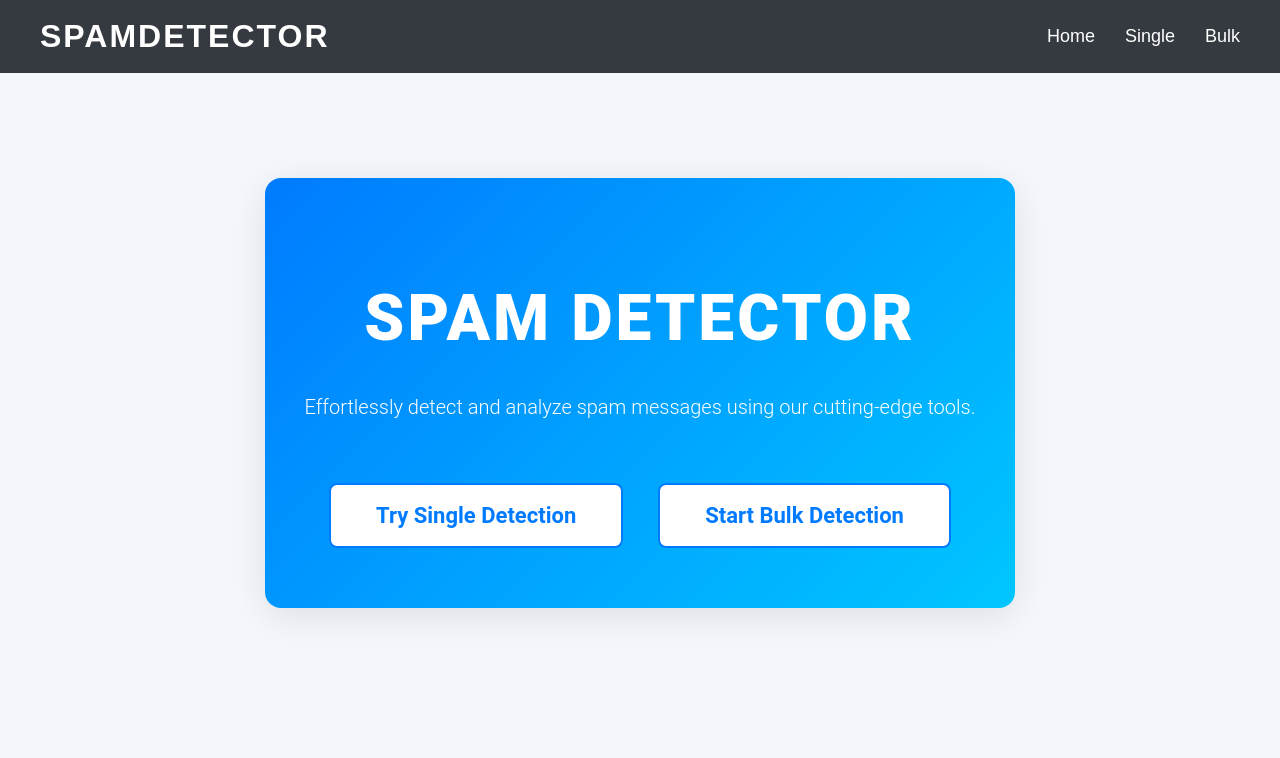
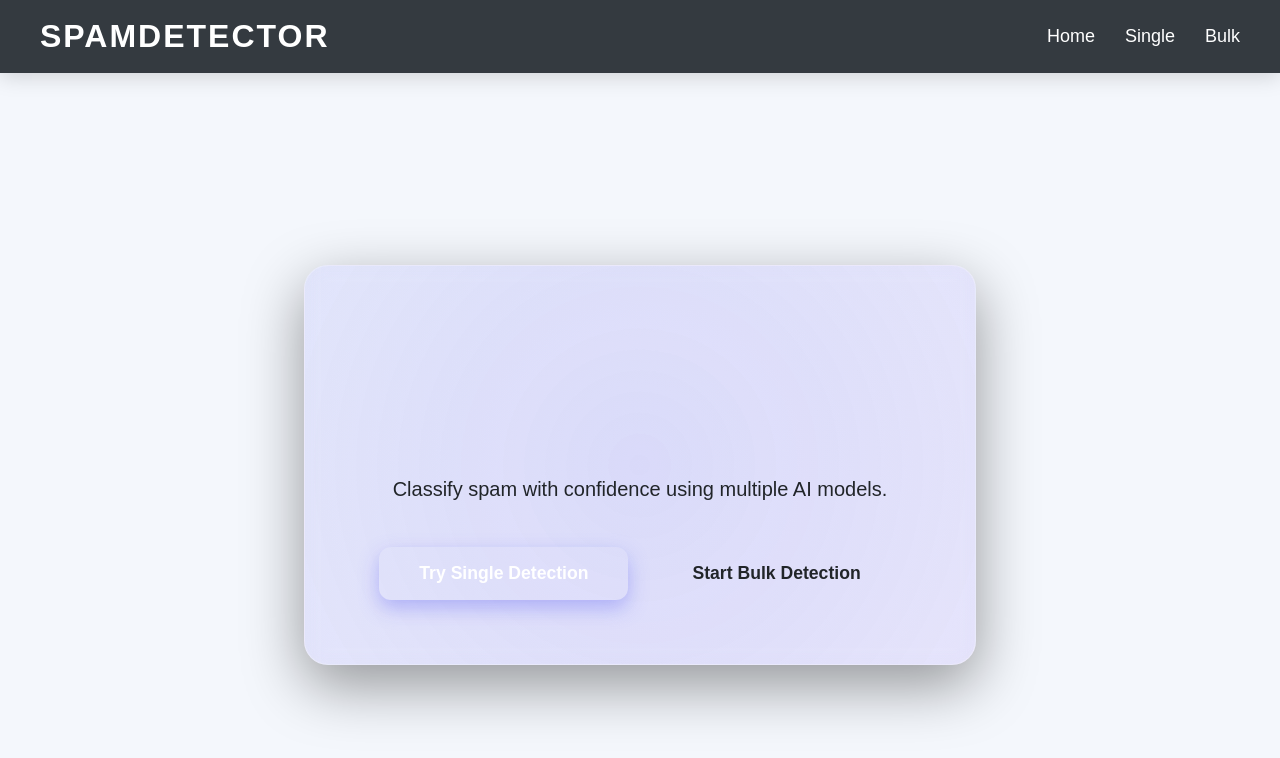
Before and after one commit to AnirudhV16/SpamCheck, a React (Vite) app: page / in a window 1280 px wide. Shown: the top 758 px of the page. Built offline with nearby package versions, Linux system fonts and the light colour scheme; the HTML template or start-up script is replaced by a standard one.

Commit message:
home page update , new style

```diff
--- a/src/components/home/Home.css
+++ b/src/components/home/Home.css
@@ -1,113 +1,106 @@
-/* HomePage.css */
+
 .homepage {
     display: flex;
     justify-content: center;
     align-items: center;
-    height: 80vh;
-    background-color: #f4f7fc;
-    text-align: center;
-    font-family: 'Roboto', sans-serif;
-    /* Smooth font for better readability */
+    min-height: calc(100vh - 80px);
+    padding: 2rem;
 }
 
 .hero-section {
-    max-width: 90%;
-    min-width: 45%;
-    /* Increased the max-width to make it wider */
-    /*min-height: 80vh;*/
-    /* Increased height for a taller section */
-    padding: 60px 40px;
-    /* Increased padding for more space inside */
-    background: linear-gradient(135deg, #007bff, #00c6ff);
-    /* Beautiful gradient background */
-    color: white;
-    border-radius: 16px;
-    box-shadow: 0 8px 40px rgba(0, 0, 0, 0.1);
-    transition: transform 0.3s ease;
-    display: flex;
-    flex-direction: column;
-    justify-content: center;
-    align-items: center;
+    max-width: 900px;
+    padding: 4rem 3rem;
+    background: linear-gradient(135deg, rgba(99, 102, 241, 0.1), rgba(139, 92, 246, 0.1));
+    backdrop-filter: blur(10px);
+    border: 1px solid rgba(255, 255, 255, 0.1);
+    border-radius: 24px;
+    box-shadow: 0 20px 60px rgba(0, 0, 0, 0.4);
     text-align: center;
     position: relative;
+    overflow: hidden;
 }
 
-/* Hero section hover effect */
-/*.hero-section:hover {
-    transform: translateY(-5px);
-}*/
+.hero-section::before {
+    content: '';
+    position: absolute;
+    top: -50%;
+    right: -50%;
+    width: 200%;
+    height: 200%;
+    background: radial-gradient(circle, rgba(99, 102, 241, 0.1) 0%, transparent 70%);
+    animation: rotate 20s linear infinite;
+}
+
+@keyframes rotate {
+    0% { transform: rotate(0deg); }
+    100% { transform: rotate(360deg); }
+}
 
 .hero-section h1 {
-    font-size: 64px;
-    /* Increased font size for larger impact */
-    font-weight: 800;
-    letter-spacing: 3px;
-    margin-bottom: 20px;
+    font-size: 4rem;
+    font-weight: 900;
+    background: linear-gradient(135deg, #ffffff, var(--primary-light));
+    -webkit-background-clip: text;
+    -webkit-text-fill-color: transparent;
+    background-clip: text;
+    margin-bottom: 1.5rem;
+    letter-spacing: 2px;
+    position: relative;
+    z-index: 1;
 }
 
 .hero-section p {
-    font-size: 20px;
-    /* Increased font size for better readability */
-    font-weight: 300;
-    margin-top: 15px;
-    line-height: 1.6;
-    /* More spacing between lines */
-    max-width: 800px;
-    /* Ensures the paragraph doesn't stretch too wide */
+    font-size: 1.25rem;
+    color: var(--text-secondary);
+    margin-bottom: 2.5rem;
+    line-height: 1.8;
+    position: relative;
+    z-index: 1;
 }
 
 .cta {
     display: flex;
     justify-content: center;
-    gap: 35px;
-    /* Increased gap between buttons */
-    margin-top: 40px;
+    gap: 1.5rem;
+    flex-wrap: wrap;
+    position: relative;
+    z-index: 1;
 }
 
 .cta-button {
-    padding: 18px 45px;
-    /* Increased button padding */
-    background-color: #ffffff;
-    color: #007bff;
-    font-size: 22px;
-    /* Increased font size for better readability */
-    font-weight: bold;
-    border: 2px solid #007bff;
-    border-radius: 8px;
+    padding: 1rem 2.5rem;
+    font-size: 1.1rem;
+    font-weight: 600;
+    border: none;
+    border-radius: 12px;
     text-decoration: none;
-    transition: background-color 0.3s ease, transform 0.3s ease;
+    cursor: pointer;
+    transition: all 0.3s ease;
+    position: relative;
+    overflow: hidden;
 }
 
-/* Hover effect for buttons */
+.cta-button:first-child {
+    background: linear-gradient(135deg, var(--primary), var(--secondary));
+    color: white;
+    box-shadow: 0 8px 20px rgba(99, 102, 241, 0.4);
+}
+
+.cta-button:last-child {
+    background: transparent;
+    color: var(--text-primary);
+    border: 2px solid var(--primary);
+}
+
 .cta-button:hover {
-    background-color: #007bff;
-    color: white;
     transform: translateY(-3px);
 }
 
-/* Responsive Design for smaller screens */
-@media (max-width: 768px) {
-    .hero-section {
-        max-width: 95%;
-        /* Reduce max-width on smaller screens */
-        padding: 40px 20px;
-        /* Adjust padding for smaller screens */
-    }
+.cta-button:first-child:hover {
+    box-shadow: 0 12px 30px rgba(99, 102, 241, 0.6);
+}
 
-    .hero-section h1 {
-        font-size: 48px;
-        /* Adjust font size for smaller screens */
-    }
-
-    .hero-section p {
-        font-size: 20px;
-        /* Adjust paragraph font size for readability */
-    }
-
-    .cta-button {
-        padding: 14px 35px;
-        /* Smaller button padding on mobile */
-        font-size: 18px;
-        /* Smaller button font size */
-    }
+.cta-button:last-child:hover {
+    background: rgba(99, 102, 241, 0.1);
+    border-color: var(--primary-light);
 }
--- a/src/components/home/Home.jsx
+++ b/src/components/home/Home.jsx
@@ -1,7 +1,7 @@
 /** @format */
 
 import React from "react";
-import "./Home.css"; // CSS file for styling
+import "./Home.css";
 
 const Home = () => {
   return (
@@ -9,8 +9,7 @@ const Home = () => {
       <div className="hero-section">
         <h1>SPAM DETECTOR</h1>
         <p>
-          Effortlessly detect and analyze spam messages using our cutting-edge
-          tools.
+          Classify spam with confidence using multiple AI models.
         </p>
         <div className="cta">
           <a href="/single" className="cta-button">
```
